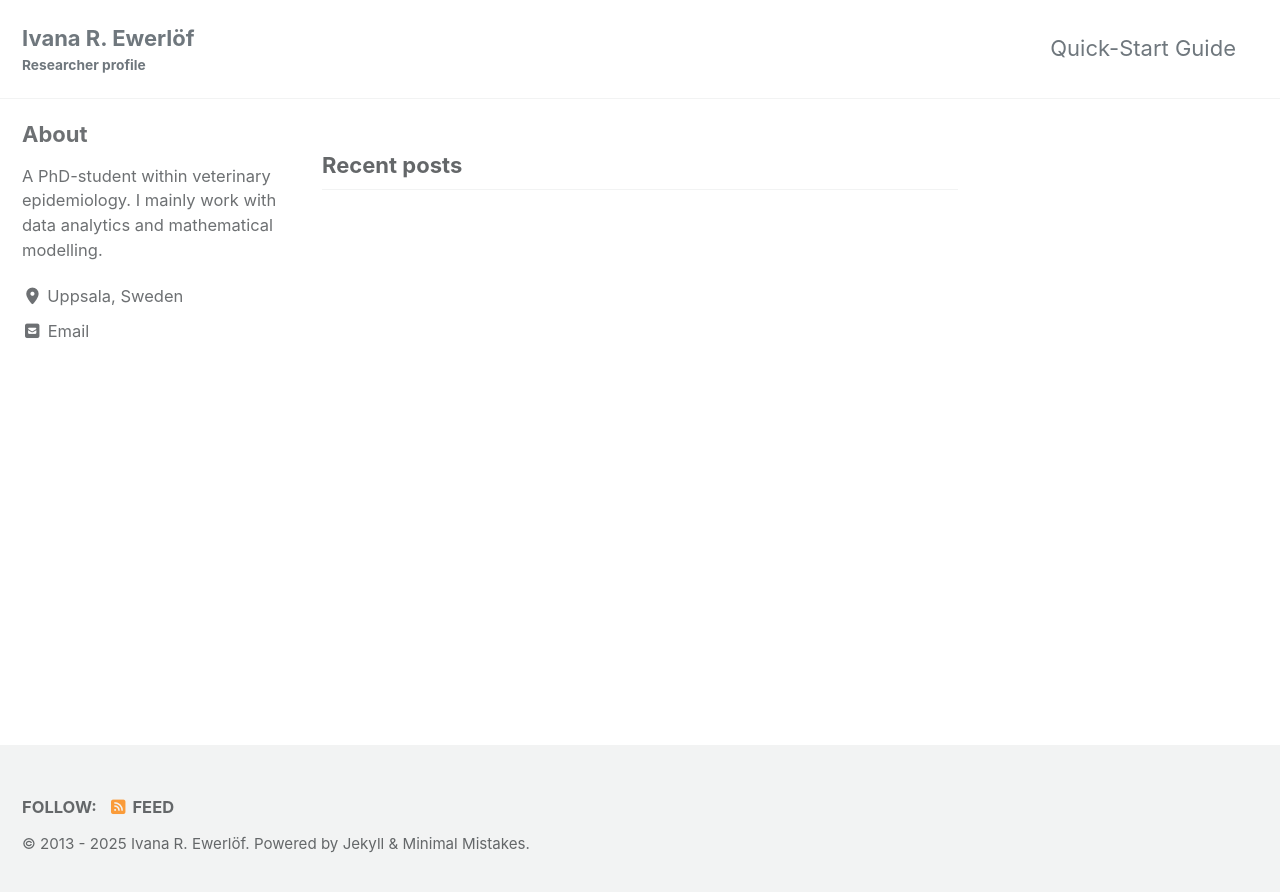
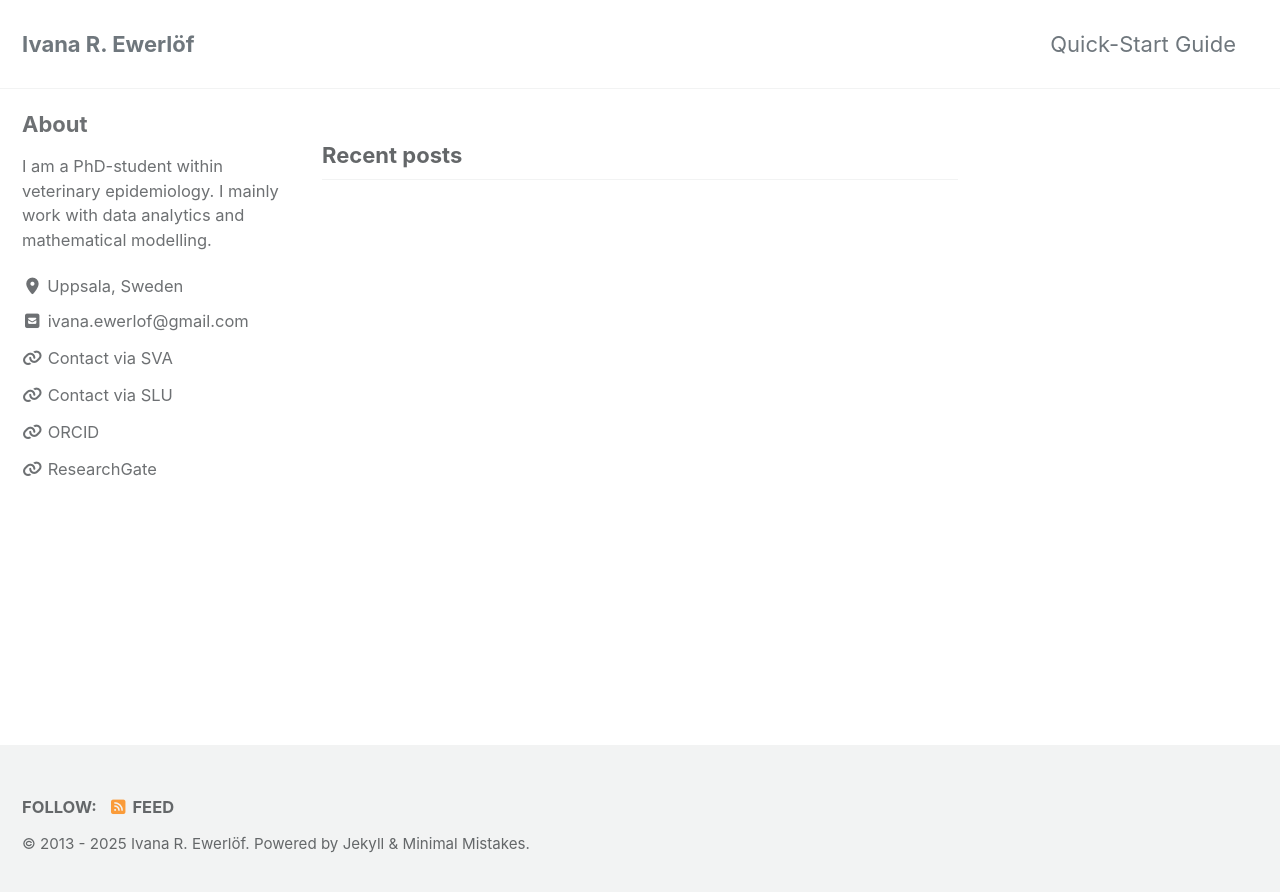
Before and after one commit to irewe/irewe.github.io, a Jekyll site: the page built from index.html, in a window 1280 px wide. Shown: the top 892 px of the page. Built offline with Jekyll 4.4.1, drawn with Linux system fonts in a browser that asks for light colours; cached includes are drawn as plain includes; the list of posts is cut into pages by our own code.

Commit message:
config profile

```diff
--- a/_config.yml
+++ b/_config.yml
@@ -19,7 +19,7 @@ locale                   : "en-US"
 rtl                      : # true, false (default) # turns direction of the page into right to left for RTL languages
 title                    : "Ivana R. Ewerlöf"
 title_separator          : "-"
-subtitle                 : "Researcher profile" # site tagline that appears below site title in masthead
+#subtitle                 : "Researcher profile" # site tagline that appears below site title in masthead
 name                     : "Ivana R. Ewerlöf"
 description              : "Researcher profile"
 url                      : "https://irewe.github.io"
@@ -115,16 +115,25 @@ analytics:
 author:
   name             : "About"
   avatar           : # path of avatar image, e.g. "/assets/images/bio-photo.jpg"
-  bio              : "A PhD-student within veterinary epidemiology. I mainly work with data analytics and mathematical modelling."
+  bio              : "I am a PhD-student within veterinary epidemiology. I mainly work with data analytics and mathematical modelling."
   location         : "Uppsala, Sweden"
   email            :
   links:
-    - label: "Email"
+    - label: "ivana.ewerlof@gmail.com"
       icon: "fas fa-fw fa-envelope-square"
       url: "mailto:ivana.ewerlof@gmail.com"
-    - label: "Website"
+    - label: "Contact via SVA"
       icon: "fas fa-fw fa-link"
-      # url: "https://your-website.com"
+      url: "https://www.sva.se/forskning/forskare/forskare-behaallare/ivana-rodriguez-ewerloef/"
+    - label: "Contact via SLU"
+      icon: "fas fa-fw fa-link"
+      url: "https://internt.slu.se/en/cv-originals/ivana-rodriguez-ewerlof/"
+    - label: "ORCID"
+      icon: "fas fa-fw fa-link"
+      url: "https://orcid.org/0000-0002-9678-9813"
+    - label: "ResearchGate"
+      icon: "fas fa-fw fa-link"
+      url: "https://www.researchgate.net/profile/Ivana-Ewerloef"
     - label: "Twitter"
       icon: "fab fa-fw fa-twitter-square"
       # url: "https://twitter.com/"
```
